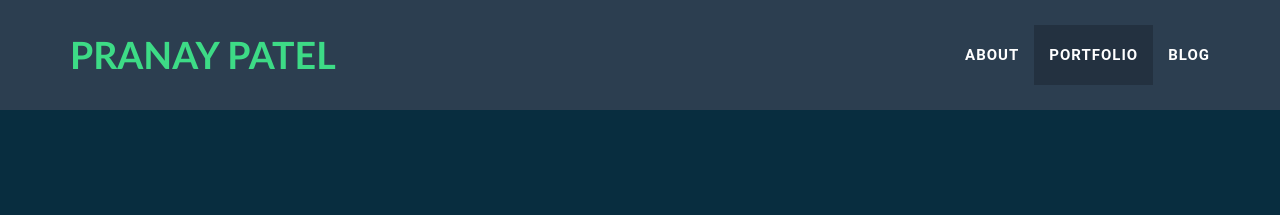
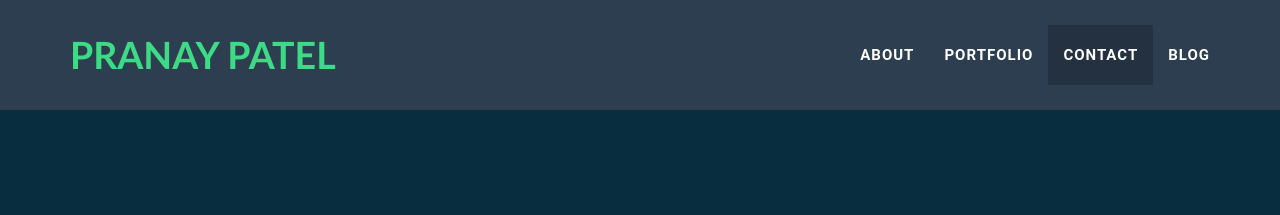
Before and after one commit to pranaypatel512/pranaypatel512.github.io, a Jekyll site: the page built from index.html, in a window 1280 px wide. Shown: the top 215 px of the page. Built offline with Jekyll 4.4.1, drawn with Linux system fonts in a browser that asks for light colours.

Commit message:
:sparkles: update site content

```diff
--- a/_includes/nav.html
+++ b/_includes/nav.html
@@ -24,9 +24,9 @@
                     <li class="page-scroll">
                         <a href="#portfolio">Portfolio</a>
                     </li>
-                    <!-- <li class="page-scroll">
+                    <li class="page-scroll">
                         <a href="#contact">Contact</a>
-                    </li> -->
+                    </li>
                     <li class="page-scroll">
                             <a href="http://booleancoder.com/" target="_blank">BLOG</a>
                         </li>
```
Also changed, not shown: 1 other file.
